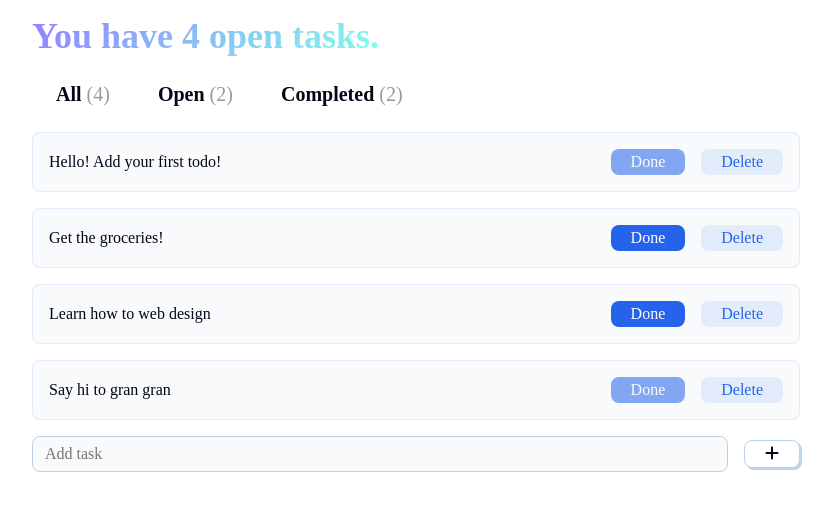
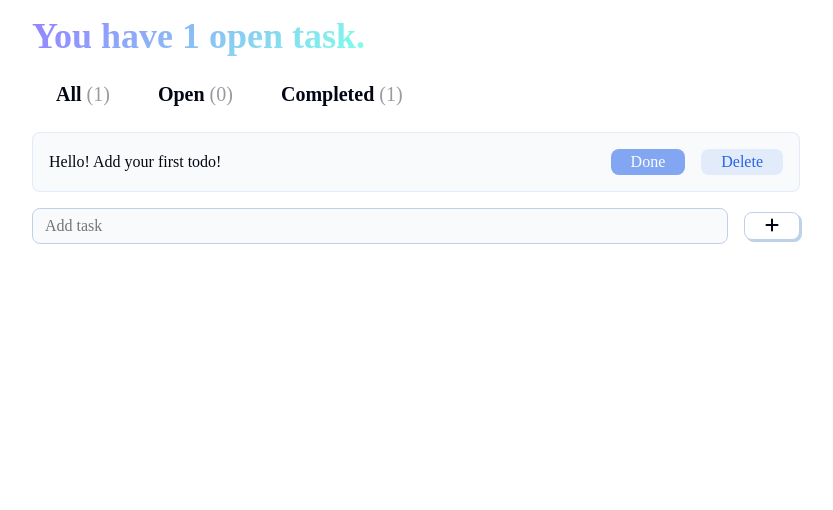
Before and after one commit to Ilmanmdifa/todo-app-localStorage, a React (Vite) app: page / in a window 1280 px wide. Shown: the top 510 px of the page, without its empty margins (224-1057 px from the left). Built offline with nearby package versions, Linux system fonts and the light colour scheme; a web font is replaced by a local one.

Commit message:
2 - adding create function for the app

```diff
--- a/src/App.jsx
+++ b/src/App.jsx
@@ -2,20 +2,30 @@
 import { Header } from "./components/Header";
 import { TodoList } from "./components/TodoList";
 import { TodoInput } from "./components/TodoInput";
+import { useState } from "react";
 
 function App() {
-  const todos = [
+  // const todos = [
+  //   { input: "Hello! Add your first todo!", complete: true },
+  //   { input: "Get the groceries!", complete: false },
+  //   { input: "Learn how to web design", complete: false },
+  //   { input: "Say hi to gran gran", complete: true },
+  // ];
+  const [todos, setTodos] = useState([
     { input: "Hello! Add your first todo!", complete: true },
-    { input: "Get the groceries!", complete: false },
-    { input: "Learn how to web design", complete: false },
-    { input: "Say hi to gran gran", complete: true },
-  ];
+  ]);
+
+  function handleAddTodo(newTodo) {
+    const newTodoList = [...todos, { input: newTodo, complete: false }];
+    setTodos(newTodoList);
+  }
+
   return (
     <>
       <Header todos={todos} />
       <Tabs todos={todos} />
       <TodoList todos={todos} />
-      <TodoInput />
+      <TodoInput handleAddTodo={handleAddTodo} />
     </>
   );
 }
--- a/src/components/TodoInput.jsx
+++ b/src/components/TodoInput.jsx
@@ -1,8 +1,26 @@
-export function TodoInput() {
+import { useState } from "react";
+
+export function TodoInput(props) {
+  const { handleAddTodo } = props;
+  const [inputValue, setInputValue] = useState("");
   return (
     <div className="input-container">
-      <input placeholder="Add task" />
-      <button>
+      <input
+        value={inputValue}
+        onChange={(e) => {
+          setInputValue(e.target.value);
+        }}
+        placeholder="Add task"
+      />
+      <button
+        onClick={() => {
+          if (!inputValue) {
+            return;
+          }
+          handleAddTodo(inputValue);
+          setInputValue("");
+        }}
+      >
         <i className="fa-solid fa-plus"></i>
       </button>
     </div>
```
